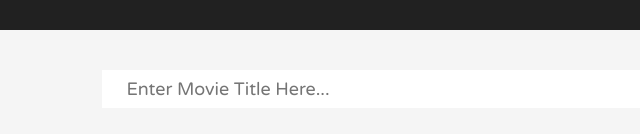
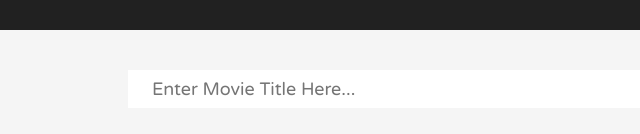
Before and after one commit to Utkarshbhimte/Snazzy, a plain HTML site: page index.html in a window 1280 px wide. Shown: the part 370-504 px from the top of the page, 0-640 px from the left. Drawn offline with Linux system fonts and the light colour scheme.

Commit message:
fixed search bar

```diff
--- a/css/style.sass
+++ b/css/style.sass
@@ -111,7 +111,7 @@ body
   input
     position: absolute
     background-color: white
-    margin-left: -42%
+    margin-left: -40%
     color: #212121
     width: 80%
     font-size: 18px
--- a/js/script.js
+++ b/js/script.js
@@ -1,6 +1,7 @@
 var searchTerm = '';
 
 $(document).ready(function() {
+  console.log('document ready!!!');
     /*
     $( ' #search-bar ' ).on('focus',function(){
       $( '.search-wrap' ).addClass('active');
```
Also changed, not shown: css/style.css.
